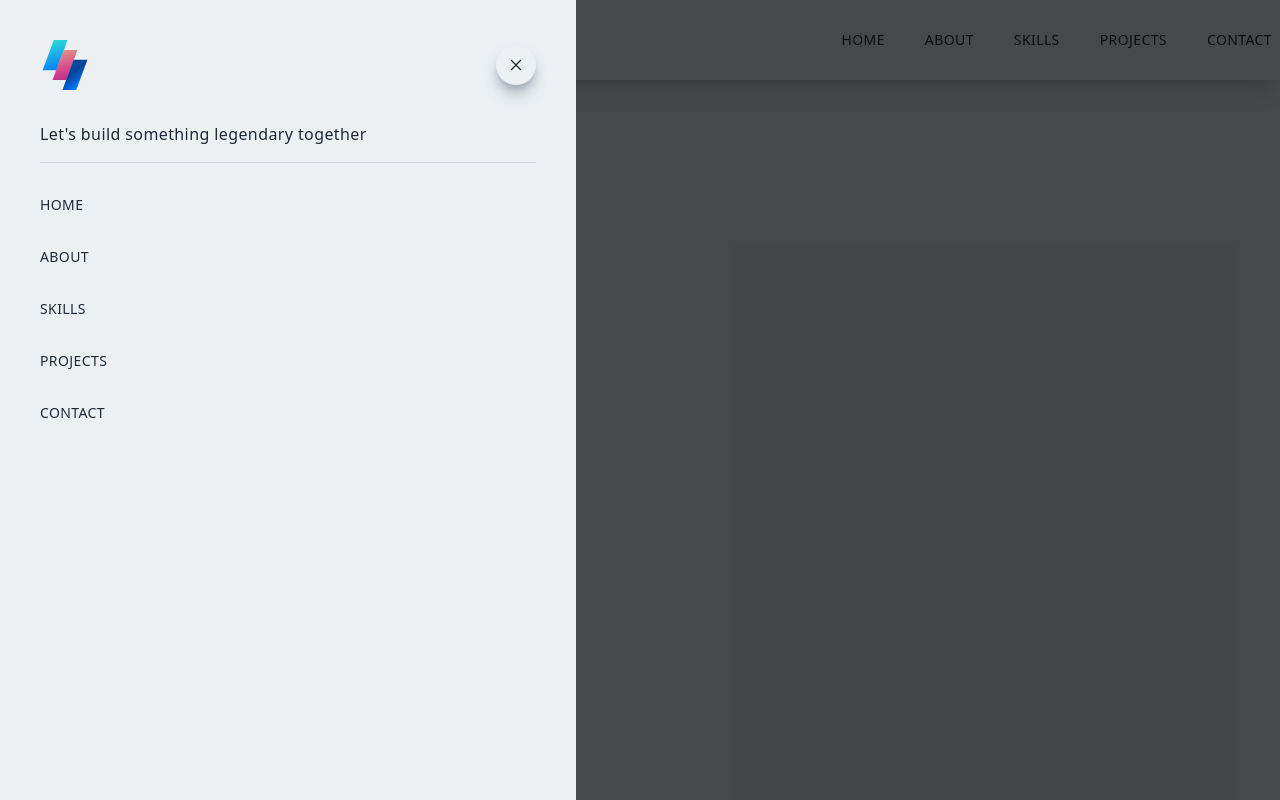
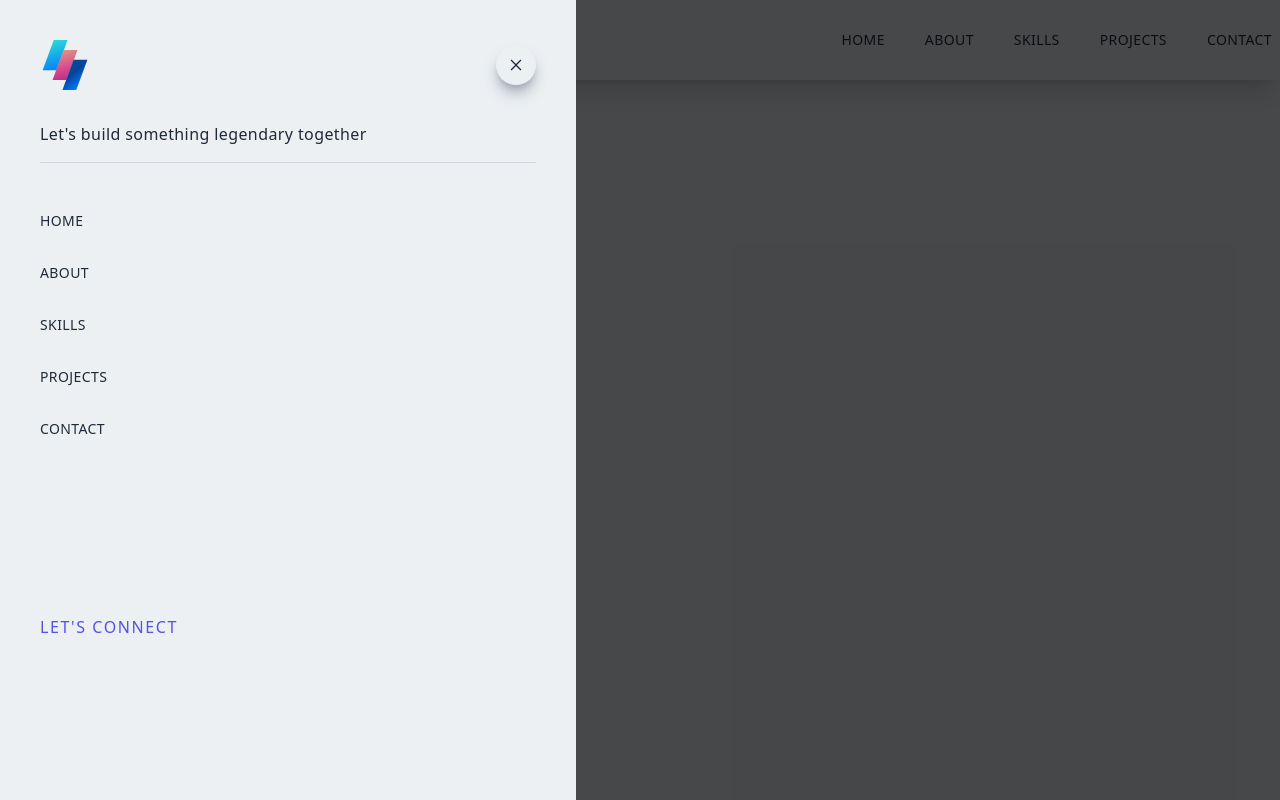
Before and after one commit to AleksandrKompanetc/nextjs-portfolio-app, a Next.js app: page / in a window 1280 px wide. Built offline with nearby package versions, Linux system fonts and the light colour scheme.

Commit message:
changed styles of sidebar

```diff
--- a/components/Navbar.jsx
+++ b/components/Navbar.jsx
@@ -45,7 +45,7 @@ const Navbar = () => {
               <p className='w-[85%] md:w-[90%] py-4'>Let's build something legendary together</p>
             </div>
           </div>
-          <div className=''>
+          <div className='py-4 flex flex-col'>
             <ul className='uppercase'>
               <Link href='/'>
                 <li className='py-4 text-sm'>Home</li>
@@ -63,6 +63,10 @@ const Navbar = () => {
                 <li className='py-4 text-sm'>Contact</li>
               </Link>
             </ul>
+            <div className='pt-40'>
+              <p className='uppercase tracking-widest text-[#5651e5]'>Let's Connect</p>
+              <div></div>
+            </div>
           </div>
         </div>
       </div>
```
